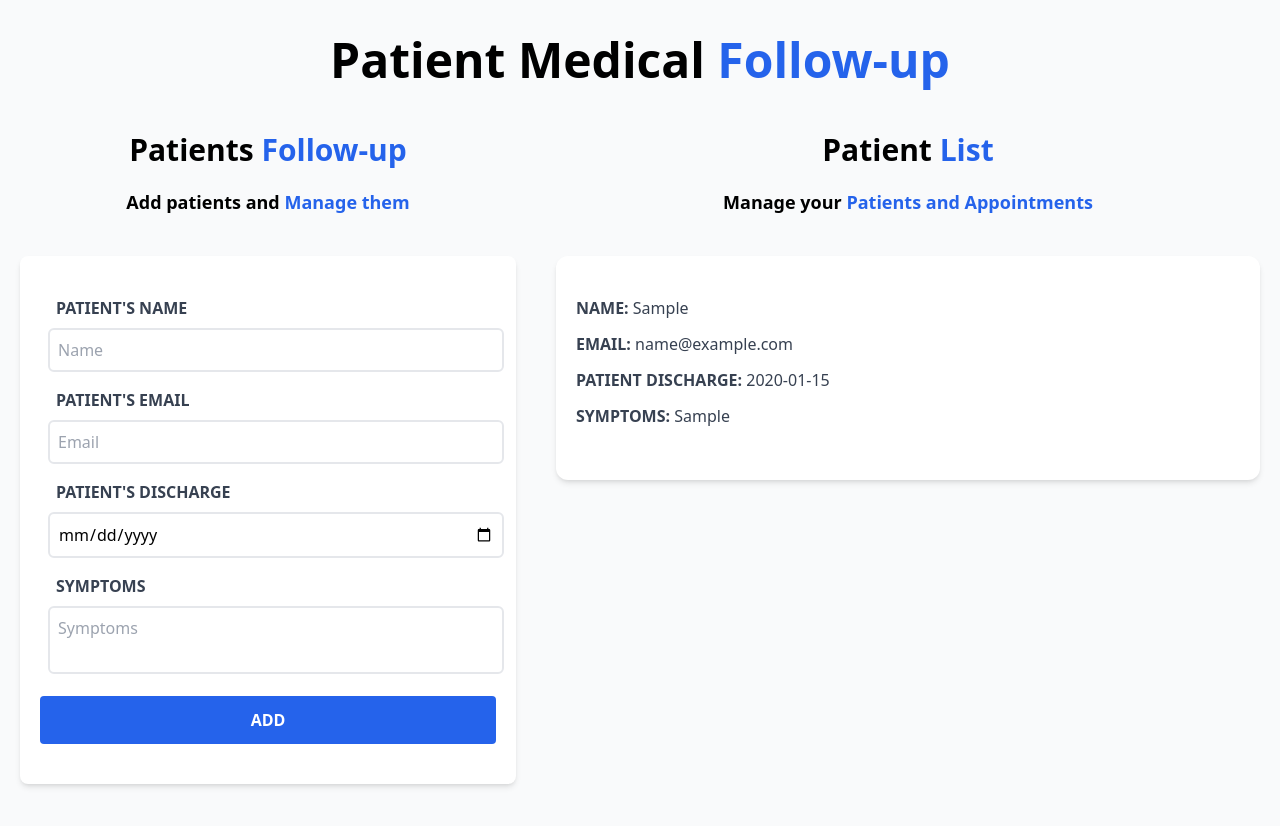
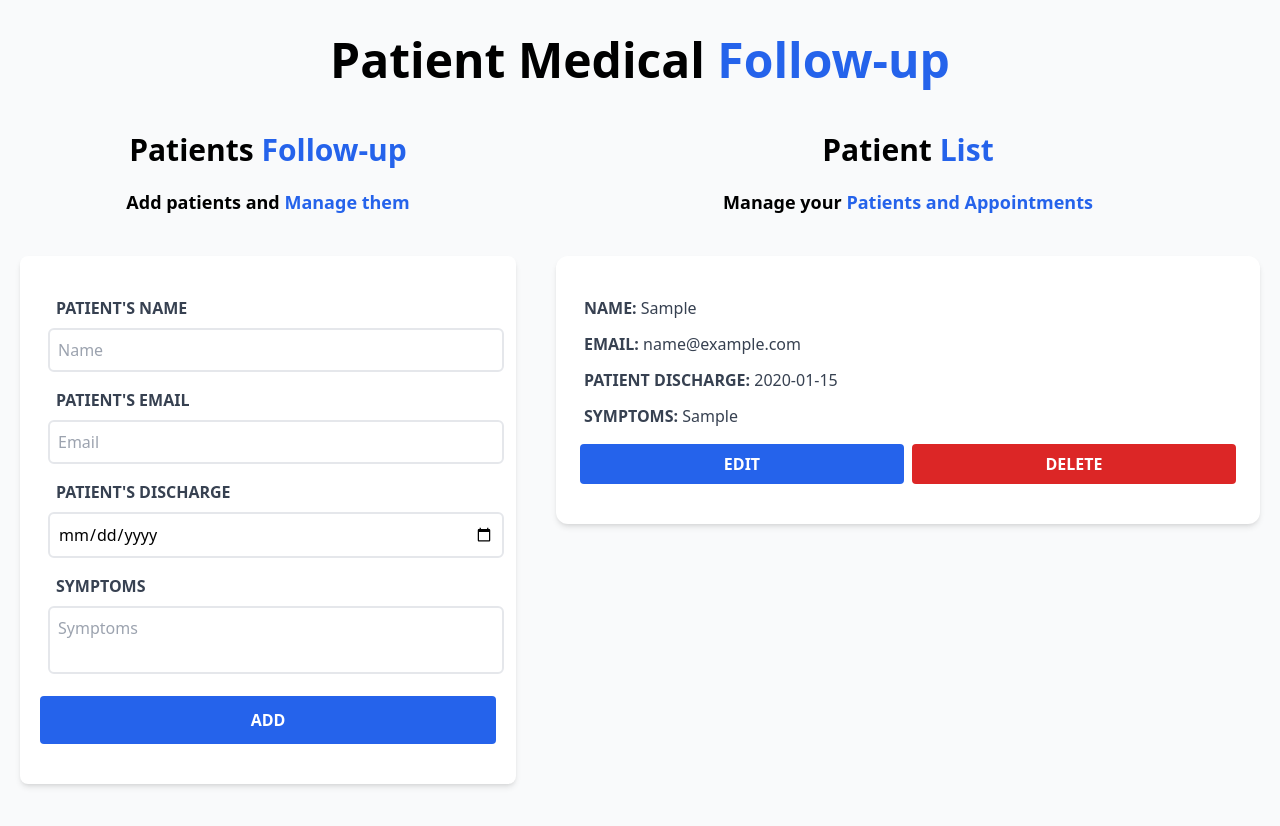
Before and after one commit to davidnavarretea/MedicalAppointments, a React (Vite) app: page / in a window 1280 px wide. Both pictures are taken after typing "Sample", "name@example.com", "2020-01-15", "Sample" into the empty fields and a click on the input "Add". Shown: the top 826 px of the page. Built offline with nearby package versions, Linux system fonts and the light colour scheme.

Commit message:
Edit button jsx

```diff
--- a/src/App.jsx
+++ b/src/App.jsx
@@ -4,12 +4,13 @@ import Header from './components/Header'
 import PatientList from './components/PatientList'
 function App() {
   const [patients, setPatients] = useState([])
+  const [patient, setPatient] = useState({})
   return (
     <div className='container mx-auto mt-9'>
     <Header/>
     <div className='mt-12 md:flex'>
-      <Form patients = {patients} setPatients = {setPatients}/>
-      <PatientList patients = {patients}/>
+      <Form patients = {patients} setPatients = {setPatients} patient = {patient} setPatient = {setPatient}/>
+      <PatientList patients = {patients} setPatient = {setPatient}/>
     </div>
     </div>
   )
--- a/src/components/Form.jsx
+++ b/src/components/Form.jsx
@@ -1,13 +1,22 @@
-import { useState } from "react"
-const Form = ({patients, setPatients}) => {
+import { useState, useEffect } from "react"
+const Form = ({patients, setPatients, patient, setPatient}) => {
 // States
 const [name, setName] = useState('')
 const [email, setEmail] = useState('')
 const [discharge, setDischarge] = useState('')
 const [symptoms, setSymptoms] = useState('')
 const [error, setError] = useState(false)
+// Effects
+useEffect(() => {
+  if(Object.values(patient).length > 0){
+    setName(patient.name)
+    setEmail(patient.email)
+    setDischarge(patient.discharge)
+    setSymptoms(patient.symptoms)
+  }
+},[patient])
 // Functions
-// Error Window
+// Validation
 const handleSubmit = e => {
   e.preventDefault()
   if([name, email, discharge, symptoms].includes('')){
@@ -27,11 +36,24 @@ const handleSubmit = e => {
     name,
     email,
     discharge,
-    symptoms,
-    id: generateId()
+    symptoms
   }
-  /* Add patient */
-  setPatients([...patients, patientObject])
+  /* Edit or Create - Validation */
+  /* Modify patient */
+  if(patient.id){
+    /* Add id */
+    patientObject.id = patient.id
+    /* Set patiens */
+    const patientUpdated = patients.map(patientState => patientObject.id === patientState.id ? patientObject : patientState)
+    setPatients(patientUpdated)
+    /* Clean Patient State */
+    setPatient({})
+  } else {
+    /* Add id */
+    patientObject.id = generateId()
+    /* Set patients */
+    setPatients([...patients, patientObject])
+  }
   /* Reset form */
   setName('')
   setEmail('')
@@ -100,7 +122,7 @@ const handleSubmit = e => {
       <input
         type="submit"
         className="bg-blue-600 w-full p-3 text-white uppercase font-bold hover:bg-blue-700 cursor-pointer transition-colors rounded"
-        value="Add"
+        value={patient.id ? 'Update' : 'Add'}
       />
     </form>
     </div>
--- a/src/components/Patient.jsx
+++ b/src/components/Patient.jsx
@@ -1,22 +1,26 @@
-const Patient = ({patient}) => {
+const Patient = ({patient, setPatient}) => {
   return (
     <div className="bg-white my-3 mx-5 px-5 py-10 shadow-md rounded-xl">
-      <p className="font-bold mb-3 text-gray-700 uppercase">
+      <p className="font-bold mx-2 mb-3 text-gray-700 uppercase">
         Name: {''}
         <span className="font-normal normal-case">{patient.name}</span>
       </p>
-      <p className="font-bold mb-3 text-gray-700 uppercase">
+      <p className="font-bold mx-2 mb-3 text-gray-700 uppercase">
         Email: {''}
         <span className="font-normal normal-case">{patient.email}</span>
       </p>
-      <p className="font-bold mb-3 text-gray-700 uppercase">
+      <p className="font-bold mx-2 mb-3 text-gray-700 uppercase">
         Patient Discharge: {''}
         <span className="font-normal normal-case">{patient.discharge}</span>
       </p>
-      <p className="font-bold mb-3 text-gray-700 uppercase">
+      <p className="font-bold mx-2 mb-3 text-gray-700 uppercase">
         Symptoms: {''}
         <span className="font-normal normal-case">{patient.symptoms}</span>
       </p>
+      <div className="flex mt-4">
+        <button onClick={() => setPatient(patient)} type="button" className="bg-blue-600 w-full p-2 mx-1 text-white uppercase font-bold hover:bg-blue-700 cursor-pointer transition-colors rounded">Edit</button>
+        <button type="button" className="bg-red-600 w-full p-2 mx-1 text-white uppercase font-bold hover:bg-red-700 cursor-pointer transition-colors rounded">Delete</button>
+      </div>
     </div>
   )
 }
--- a/src/components/PatientList.jsx
+++ b/src/components/PatientList.jsx
@@ -1,5 +1,5 @@
 import Patient from "./Patient"
-const PatientList = ({patients}) => {
+const PatientList = ({patients, setPatient}) => {
   return (
     <div className="md:w-1/2 lg:w-3/5 md:h-screen md:overflow-y-scroll">
       {/* If patients not empty */}
@@ -10,7 +10,8 @@ const PatientList = ({patients}) => {
           Manage your {''}
             <span className="text-blue-600 font-bold">Patients and Appointments</span>
           </p>
-          {patients.map(patient => (<Patient patient={patient} key={patient.id}/>))}
+          {patients.map(patient => (
+          <Patient patient={patient} key={patient.id} setPatient={setPatient}/>))}
         </> :
         // If patients empty
         <>
```
